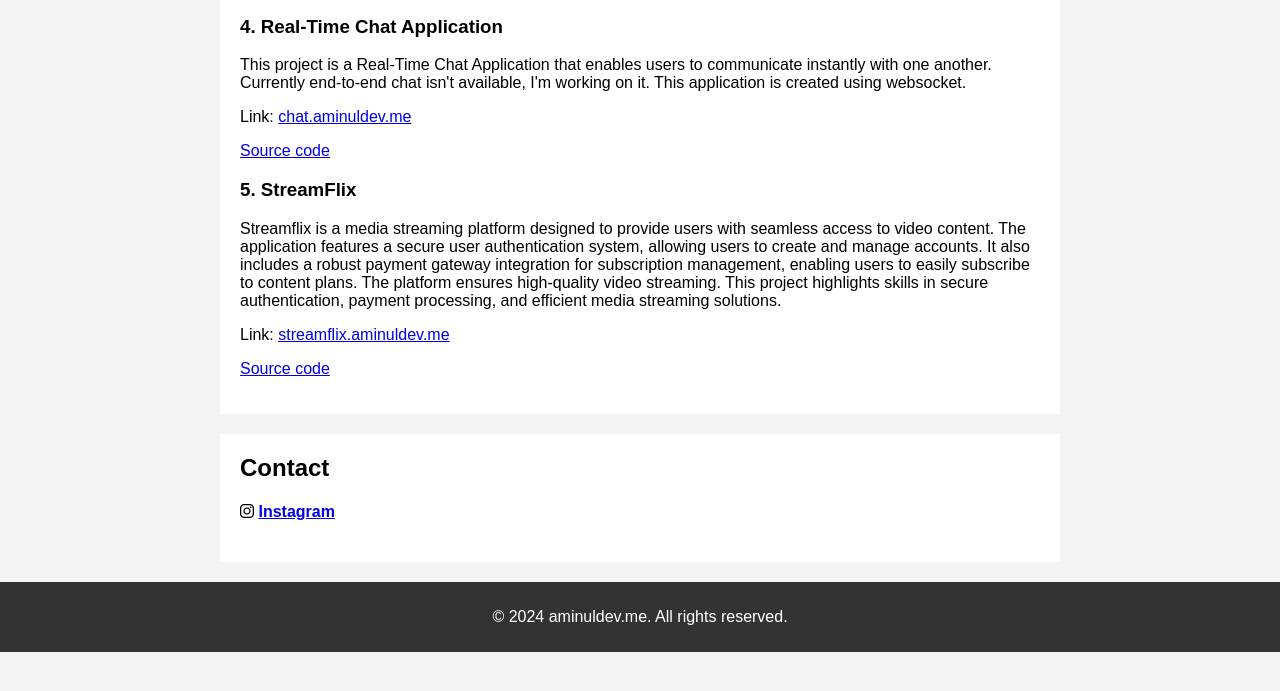
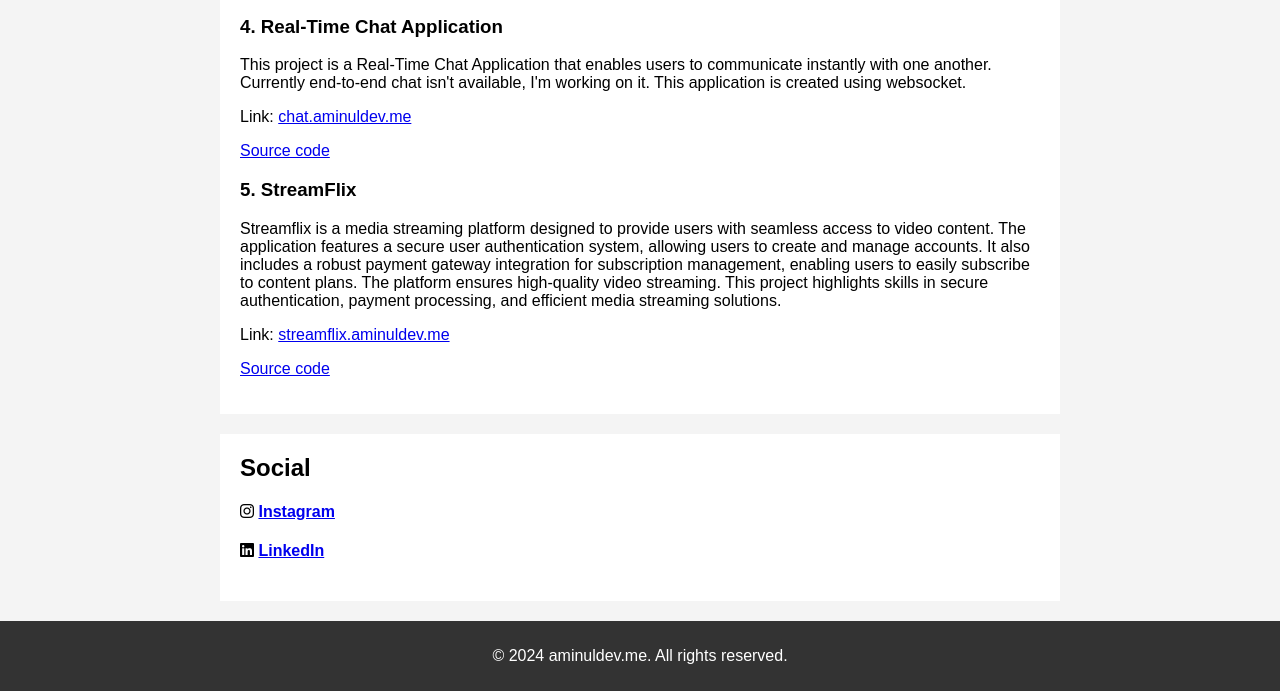
Before and after one commit to aminulislam33/portfolio, a website: page public/index.html in a window 1280 px wide. Shown: the part 1531-2222 px from the top of the page. Before the commit the page ends 2183 px from the top, so only its background shows below. Drawn offline with Linux system fonts and the light colour scheme.

Commit message:
contact to social

```diff
--- a/public/index.html
+++ b/public/index.html
@@ -177,9 +177,11 @@
     </section>
 
     <section id="contact">
-        <h2>Contact</h2>
+        <h2>Social</h2>
         <h4><i class="fab fa-instagram"></i> <a href="https://www.instagram.com/aminul_1873/"
                 target="_blank">Instagram</a></h4>
+        <h4><i class="fab fa-linkedin"></i> <a href="https://www.linkedin.com/in/aminul-islam-683b02285"
+                target="_blank">LinkedIn</a></h4>
 
     </section>
 
```
